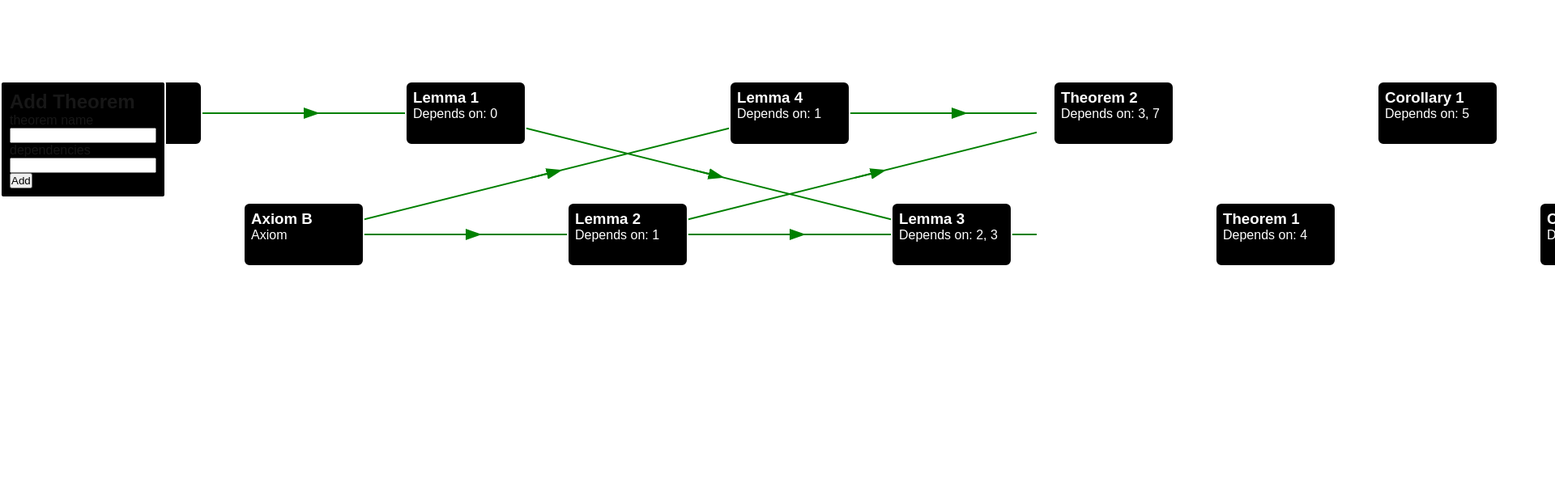
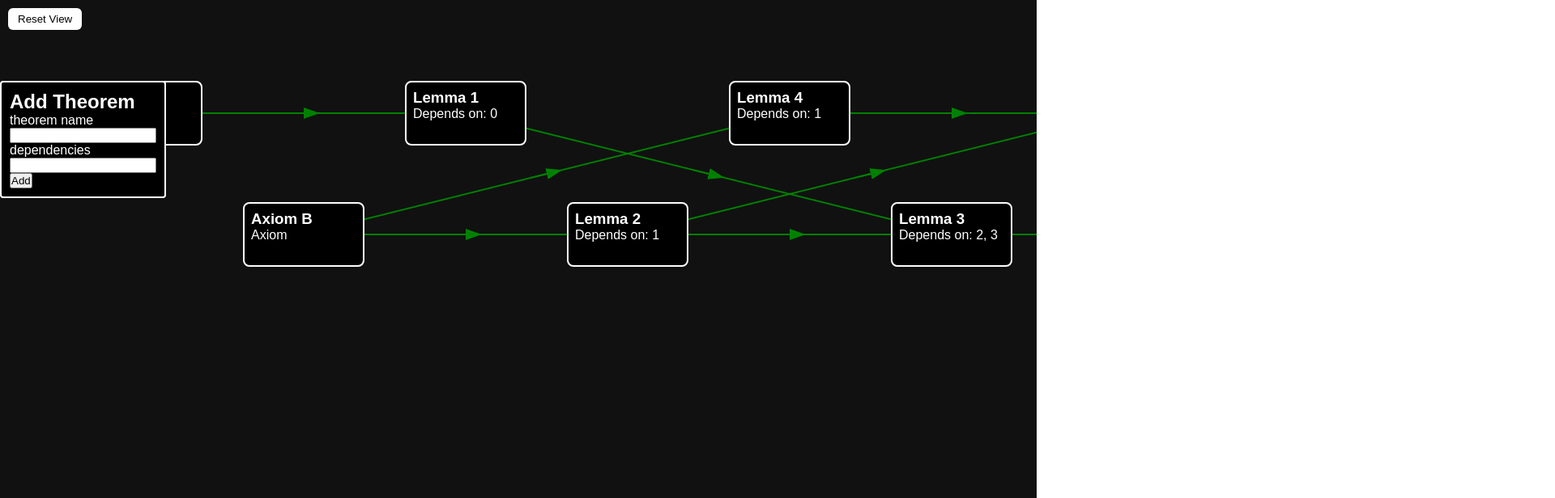
Before and after one commit to LogPiyo/logitlas, a Next.js app: page /main in a window 1280 px wide. Shown: the top 616 px of the page at 81% size, 1920 px wide, since content can reach past the window. Built offline with nearby package versions, Linux system fonts and the light colour scheme.

Commit message:
feat: implement drag, pan, zoom, reset, and improved arrow rendering

```diff
--- a/src/app/main/page.tsx
+++ b/src/app/main/page.tsx
@@ -6,17 +6,96 @@ import { buildOutgoingMap, topologicalSort } from '../function';
 
 export default function Main() {
     const [positions, setPositions] = useState<{ [key: number]: { x: number; y: number } }>({});
+    const [offset, setOffset] = useState({ x: 0, y: 0 });
+    const [scale, setScale] = useState(1);
+    const [isPanning, setIsPanning] = useState(false);
+    const [startMouse, setStartMouse] = useState({ x: 0, y: 0 });
 
     const updatePosition = (id: number, pos: { x: number; y: number }) => {
         setPositions((prev) => ({ ...prev, [id]: pos }));
     };
+
+    const handleMouseDown = (e: React.MouseEvent) => {
+        setIsPanning(true);
+        setStartMouse({ x: e.clientX, y: e.clientY });
+    };
+
+    const handleMouseMove = (e: MouseEvent) => {
+        if (isPanning) {
+            const dx = e.clientX - startMouse.x;
+            const dy = e.clientY - startMouse.y;
+            setOffset((prev) => ({ x: prev.x + dx, y: prev.y + dy }));
+            setStartMouse({ x: e.clientX, y: e.clientY });
+        }
+    };
+
+    const handleMouseUp = () => {
+        setIsPanning(false);
+    };
+
+    const handleWheel = (e: React.WheelEvent) => {
+        e.preventDefault();
+        const delta = -e.deltaY * 0.001;
+        setScale((prev) => Math.min(Math.max(0.2, prev + delta), 3));
+    };
+
+    const handleReset = () => {
+        setOffset({ x: 0, y: 0 });
+        setScale(1);
+    };
+
+    useEffect(() => {
+        document.addEventListener('mousemove', handleMouseMove);
+        document.addEventListener('mouseup', handleMouseUp);
+        return () => {
+            document.removeEventListener('mousemove', handleMouseMove);
+            document.removeEventListener('mouseup', handleMouseUp);
+        };
+    }, [isPanning, startMouse]);
 
     const sortedOrder = sortTheorem(mockData);
 
     return (
         <>
             <EntryForm />
-      <div>
+            <button
+                onClick={handleReset}
+                style={{
+                    position: 'fixed',
+                    top: 10,
+                    left: 10,
+                    zIndex: 3000,
+                    padding: '6px 12px',
+                    borderRadius: '6px',
+                    border: 'none',
+                    backgroundColor: '#fff',
+                    color: '#000',
+                    cursor: 'pointer',
+                }}
+            >
+                Reset View
+            </button>
+            <div
+                onMouseDown={handleMouseDown}
+                onWheel={handleWheel}
+                style={{
+                    width: '100vw',
+                    height: '100vh',
+                    overflow: 'hidden',
+                    position: 'relative',
+                    backgroundColor: '#111',
+                    cursor: isPanning ? 'grabbing' : 'grab',
+                }}
+            >
+                <div
+                    style={{
+                        transform: `translate(${offset.x}px, ${offset.y}px) scale(${scale})`,
+                        transformOrigin: '0 0',
+                        position: 'absolute',
+                        width: '100%',
+                        height: '100%',
+                    }}
+                >
                     {sortedOrder.map((id, index) => {
                         const theorem = mockData.find((t) => t.theoremId === id);
                         if (!theorem) return null;
@@ -35,19 +114,66 @@ export default function Main() {
                         );
                     })}
 
+                    <svg style={{ width: '10000px', height: '10000px', overflow: 'visible' }}>
+                        <defs>
+                            <marker
+                                id="arrowhead"
+                                markerWidth="10"
+                                markerHeight="7"
+                                refX="0"
+                                refY="3.5"
+                                orient="auto"
+                            >
+                                <polygon points="0 0, 10 3.5, 0 7" fill="green" />
+                            </marker>
+                        </defs>
                         {mockData.flatMap((theorem) =>
                             theorem.dependencies.map((depId) => {
                                 const from = positions[depId];
                                 const to = positions[theorem.theoremId];
-            return from && to ? (
-              <Arrow
-                key={`${theorem.theoremId}-${depId}`}
-                from={from}
-                to={to}
+                                if (!from || !to) return null;
+
+                                const dx = to.x - from.x;
+                                const dy = to.y - from.y;
+                                const length = Math.sqrt(dx * dx + dy * dy);
+                                if (length === 0) return null;
+
+                                const midX = (from.x + to.x) / 2;
+                                const midY = (from.y + to.y) / 2;
+                                const arrowLength = 20;
+                                const ux = dx / length;
+                                const uy = dy / length;
+                                const arrowStart = {
+                                    x: midX - ux * arrowLength,
+                                    y: midY - uy * arrowLength,
+                                };
+
+                                return (
+                                    <g key={`${theorem.theoremId}-${depId}`}>
+                                        <line
+                                            x1={from.x}
+                                            y1={from.y}
+                                            x2={to.x}
+                                            y2={to.y}
+                                            stroke="green"
+                                            strokeWidth="2"
                                         />
-            ) : null;
+                                        <line
+                                            x1={arrowStart.x}
+                                            y1={arrowStart.y}
+                                            x2={midX}
+                                            y2={midY}
+                                            stroke="green"
+                                            strokeWidth="2"
+                                            markerEnd="url(#arrowhead)"
+                                        />
+                                    </g>
+                                );
                             })
                         )}
+                    </svg>
+
+                </div>
             </div>
         </>
     );
@@ -70,6 +196,14 @@ function Element({
 }) {
     const [position, setPosition] = useState({ x: initialX, y: initialY });
     const [isDragging, setIsDragging] = useState(false);
+
+    const width = 150;
+    const height = 80;
+
+    const getCenter = (pos: { x: number; y: number }) => ({
+        x: pos.x + width / 2,
+        y: pos.y + height / 2,
+    });
 
     useEffect(() => {
         const handleMouseMove = (e: MouseEvent) => {
@@ -96,15 +230,10 @@ function Element({
         onPositionChange(theoremId, getCenter(position));
     }, [position]);
 
-    const handleMouseDown = () => setIsDragging(true);
-
-    const width = 150;
-    const height = 80;
-
-    const getCenter = (pos: { x: number; y: number }) => ({
-      x: pos.x + width / 2,
-      y: pos.y + height / 2,
-    });
+    const handleMouseDown = (e: React.MouseEvent) => {
+        e.stopPropagation(); // 親のドラッグを止める
+        setIsDragging(true);
+    };
 
     return (
         <div
@@ -136,7 +265,6 @@ function Element({
     );
 }
 
-
 function Arrow({
     from,
     to,
@@ -144,18 +272,15 @@ function Arrow({
     from: { x: number; y: number };
     to: { x: number; y: number };
 }) {
-    const arrowColor = "green";
+    const arrowColor = 'green';
     const dx = to.x - from.x;
     const dy = to.y - from.y;
     const length = Math.sqrt(dx * dx + dy * dy);
     if (length === 0) return null;
 
-    // 線の中央点
     const midX = (from.x + to.x) / 2;
     const midY = (from.y + to.y) / 2;
 
-    // 矢印を中央に表示するために、線はfrom→toに伸ばしつつ、
-    // 矢印マーカー付きの短い線を中央にだけ描画する形で実装
     const arrowLength = 20;
     const ux = dx / length;
     const uy = dy / length;
@@ -166,26 +291,7 @@ function Arrow({
     };
 
     return (
-      <svg
-        style={{
-          position: "absolute",
-          left: 0,
-          top: 0,
-          width: "100vw",
-          height: "100vh",
-          pointerEvents: "none",
-        }}
-      >
-        {/* 全体の線 */}
-        <line
-          x1={from.x}
-          y1={from.y}
-          x2={to.x}
-          y2={to.y}
-          stroke={arrowColor}
-          strokeWidth="2"
-        />
-        {/* 矢印だけ中央付近に表示 */}
+        <svg style={{ overflow: 'visible' }}>
             <defs>
                 <marker
                     id="arrowhead"
@@ -199,6 +305,14 @@ function Arrow({
                 </marker>
             </defs>
             <line
+                x1={from.x}
+                y1={from.y}
+                x2={to.x}
+                y2={to.y}
+                stroke={arrowColor}
+                strokeWidth="2"
+            />
+            <line
                 x1={arrowStart.x}
                 y1={arrowStart.y}
                 x2={midX}
@@ -210,6 +324,7 @@ function Arrow({
         </svg>
     );
 }
+
 
 function EntryForm() {
     const [position, setPosition] = useState({ x: 0, y: 100 });
@@ -229,12 +344,12 @@ function Arrow({
             setIsDragging(false);
         };
 
-        document.addEventListener("mousemove", handleMouseMove);
-        document.addEventListener("mouseup", handleMouseUp);
+        document.addEventListener('mousemove', handleMouseMove);
+        document.addEventListener('mouseup', handleMouseUp);
 
         return () => {
-            document.removeEventListener("mousemove", handleMouseMove);
-            document.removeEventListener("mouseup", handleMouseUp);
+            document.removeEventListener('mousemove', handleMouseMove);
+            document.removeEventListener('mouseup', handleMouseUp);
         };
     }, [isDragging]);
 
@@ -253,18 +368,21 @@ function Arrow({
                 padding: '10px',
                 cursor: 'move',
                 backgroundColor: 'black',
+                color: 'white',
                 zIndex: 2000,
             }}
             onMouseDown={handleMouseDown}
         >
             <h2>Add Theorem</h2>
-            <form action="">
+            <form>
                 <div>
-                    <label>theorem name</label><br/>
+                    <label>theorem name</label>
+                    <br />
                     <input name="theoremName" />
                 </div>
                 <div>
-                    <label>dependencies</label><br/>
+                    <label>dependencies</label>
+                    <br />
                     <input name="dependency" />
                 </div>
                 <button type="submit">Add</button>
```
Lines whose indentation alone changed are shown as unchanged.
